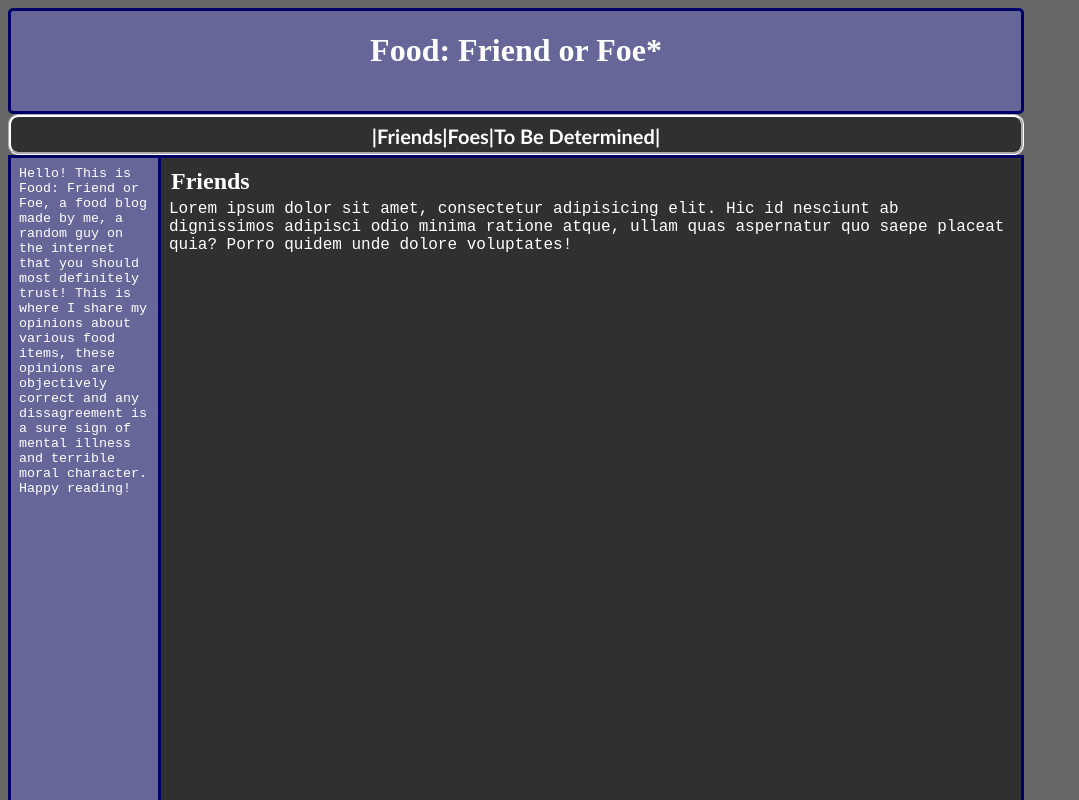
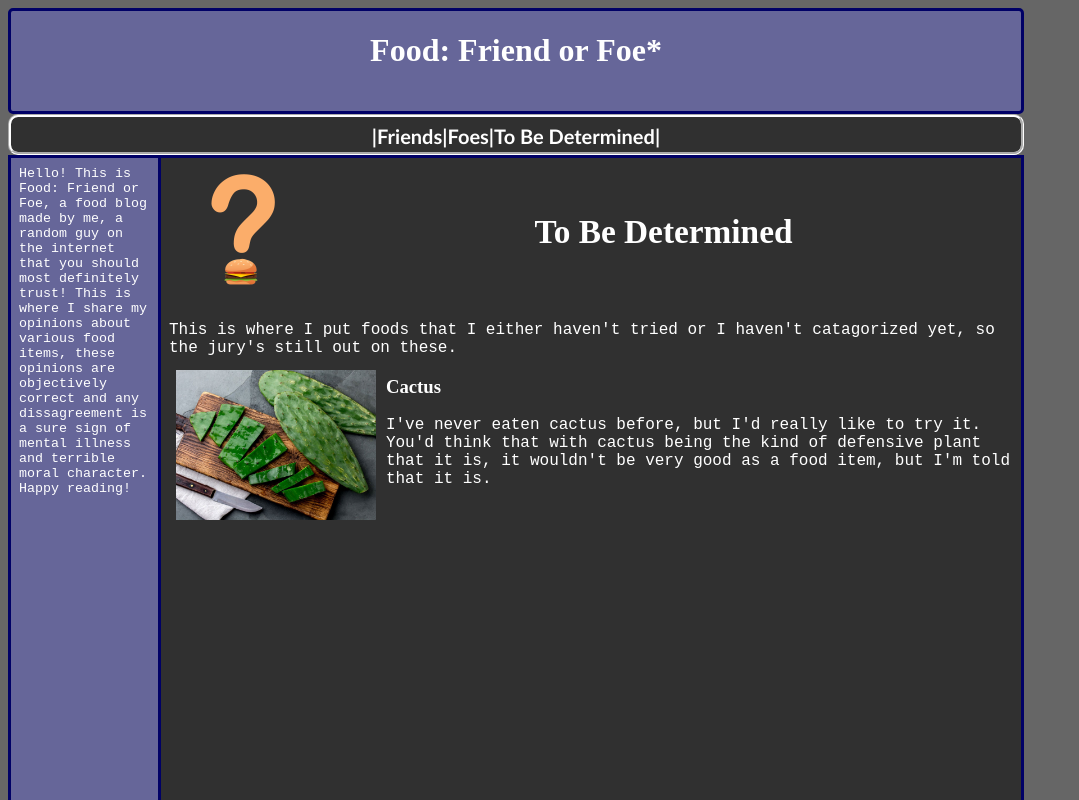
Before and after one commit to jaxonjhutson/FoodWebsite, a plain HTML site: page tobedetermined.html in a window 1280 px wide. Shown: the top 800 px of the page, without its empty margins (0-1079 px from the left). Drawn offline with Linux system fonts and the light colour scheme.

Commit message:
nearly finished

```diff
--- a/style.css
+++ b/style.css
@@ -61,6 +61,15 @@ a {
     text-decoration: none;
 }
 
+.purityimg {
+    float: left;
+}
+
+.regimg {
+    float: left;
+    margin: 10px;
+}
+
 .navlink {
     margin-top: 2px;
     font-family:'Trebuchet MS', 'Lucida Sans Unicode', 'Lucida Grande', 'Lucida Sans', Arial, sans-serif;
@@ -76,6 +85,10 @@ a {
 
 .arthead {
     margin: 5px;
+    text-align: center;
+    margin-top: 50px;
+    margin-bottom: 70px;
+    font-size: 25pt;
 }
 
 .generaltxt {
--- a/tobedetermined.html
+++ b/tobedetermined.html
@@ -12,8 +12,12 @@
         </nav>
         <main>
             <article>
-                <h2 class="arthead">Friends</h2>
-                <p class="generaltxt">Lorem ipsum dolor sit amet, consectetur adipisicing elit. Hic id nesciunt ab dignissimos adipisci odio minima ratione atque, ullam quas aspernatur quo saepe placeat quia? Porro quidem unde dolore voluptates!</p>
+                <img class="purityimg" src="images/questionburger.png" alt="Burger with question mark graphic" height="150px">
+                <h2 class="arthead">To Be Determined</h2>
+                <p class="generaltxt">This is where I put foods that I either haven't tried or I haven't catagorized yet, so the jury's still out on these.</p>
+                <img class="regimg" src="images/cactusyum.jpeg" alt="Beef Stroganoff" height="150px">
+                <h3>Cactus</h3>
+                <p class="generaltxt">I've never eaten cactus before, but I'd really like to try it. You'd think that with cactus being the kind of defensive plant that it is, it wouldn't be very good as a food item, but I'm told that it is.</p>
             </article>
             <aside>
                 <p class="generaltxt">Hello! This is Food: Friend or Foe, a food blog made by me, a random guy on the internet that you should most definitely trust! This is where I share my opinions about various food items, these opinions are objectively correct and any dissagreement is a sure sign of mental illness and terrible moral character. Happy reading!</p>
@@ -21,6 +25,7 @@
         </main>
     </body>
     <footer>
+        <p>&copy;Jaxon Hutson</p>
         <p class="disclaim">*I, the infallible creator of this website, am not responsible for any negative reactions to the food on this website, clearly it is your body's fault for being too weak.</p>
     </footer>
 </html>
```
Also changed, not shown: foes.html (+7 -2 lines), index.html (+6 -1 lines), images/beefstroganoff.jpg (added), images/cactusyum.jpeg (added), images/evilburger.png (added), images/friedeggs.jpg (added), images/pureburger.png (added), images/questionburger.png (added).
